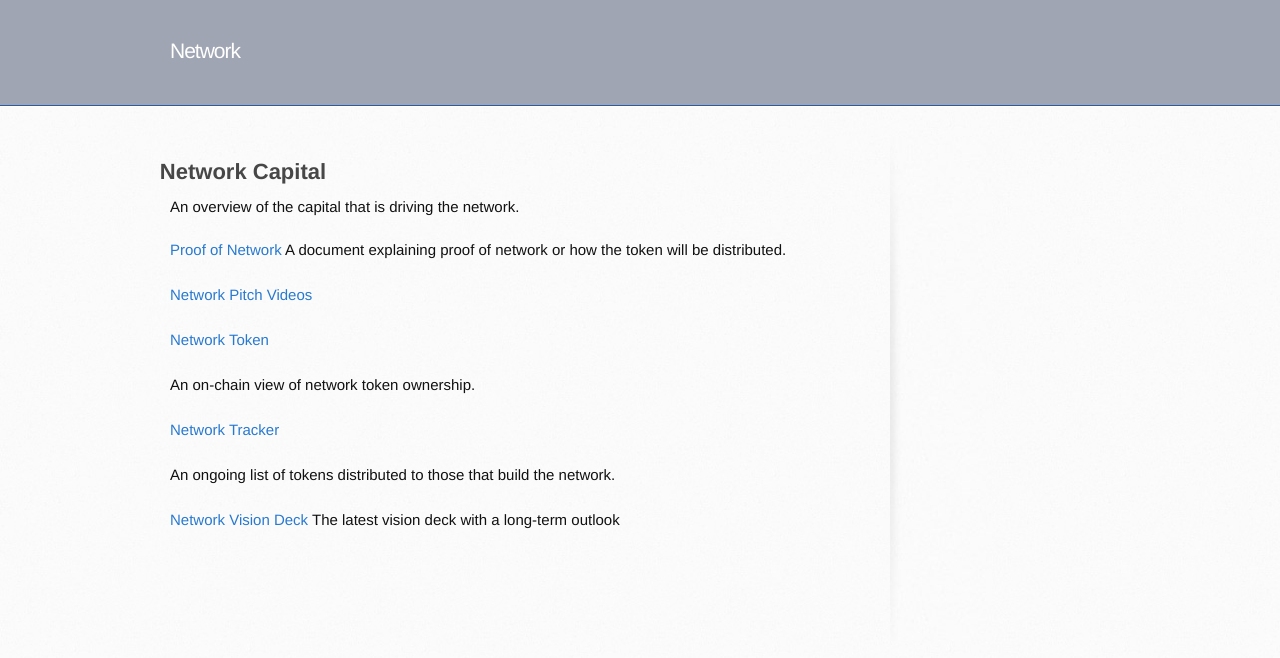
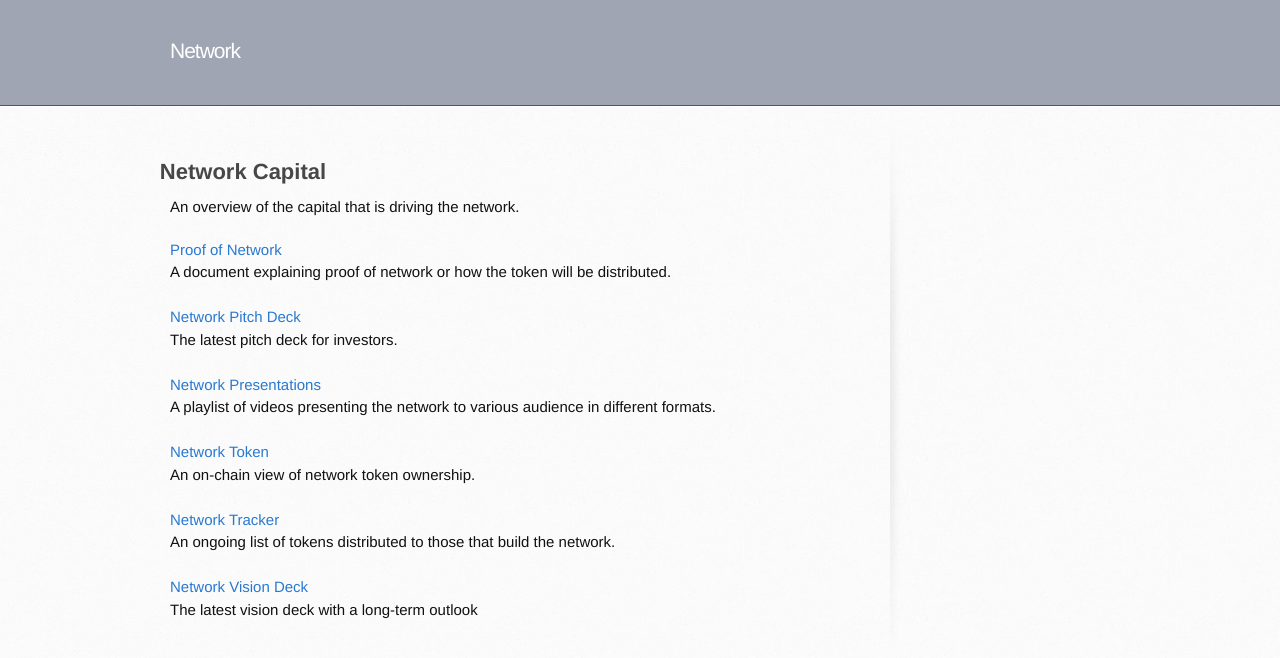
Before and after one commit to networkf/network.github.io, a Jekyll site: the page built from capital.md, in a window 1280 px wide. Shown: the top 658 px of the page. Built offline with Jekyll 4.4.1, drawn with Linux system fonts in a browser that asks for light colours; some web fonts are replaced; our own code applies the rules of GitHub Pages for plain Markdown files; the repository's description, which GitHub fills in, is left out.

Commit message:
Update capital.md

```diff
--- a/capital.md
+++ b/capital.md
@@ -10,23 +10,30 @@ layout: default
 An overview of the capital that is driving the network.
 
 <a href="https://app.skiff.com/docs/695b2531-2143-455c-871a-c7e53ec36995#sl6KBBJ0MLiWsZyIfxY0fvfsR+vKSlHPQ+vuhPkin0E=">Proof of Network</a>
+<br>
 A document explaining proof of network or how the token will be distributed.
 <br>
 <br>
-<a href="https://youtu.be/YKKXm36hsSk" target="_blank">Network Pitch Videos</a>
+<a href="https://network.fund/visiondeck">Network Pitch Deck</a>
+<br>
+The latest pitch deck for investors.
+<br>
+<br>
+<a href="https://youtu.be/YKKXm36hsSk" target="_blank">Network Presentations</a>
+<br>
+A playlist of videos presenting the network to various audience in different formats.
 <br>
 <br>
 <a href="https://etherscan.io/token/0x7b5726f8261705f6b9e60094ef4427f8e2f29a44?a=0xA11AF6913D21CaB375086e1eb93A60C7f739B15A">Network Token</a>
-<br>
 <br>
 An on-chain view of network token ownership.
 <br>
 <br>
 <a href="https://docs.google.com/spreadsheets/d/1m9o-NVi9G2ksfayXTmo8XrTnp5_gyz4v4nxIQ5MIs8Y">Network Tracker</a>
 <br>
-<br>
 An ongoing list of tokens distributed to those that build the network.
 <br>
 <br>
-<a href="https://docs.google.com/presentation/d/1zXtGiUGWyVw7KBjbBFHSF_zZsAtC8BuCwJPwdLarzZo/edit">Network Vision Deck</a>
+<a href="https://network.fund/visiondeck">Network Vision Deck</a>
+<br>
 The latest vision deck with a long-term outlook
```
